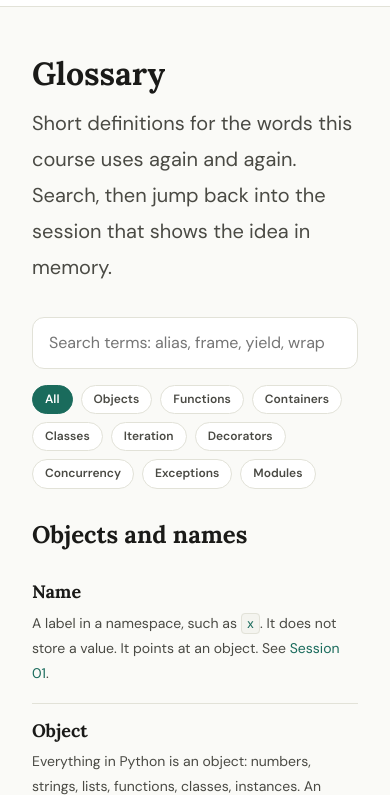
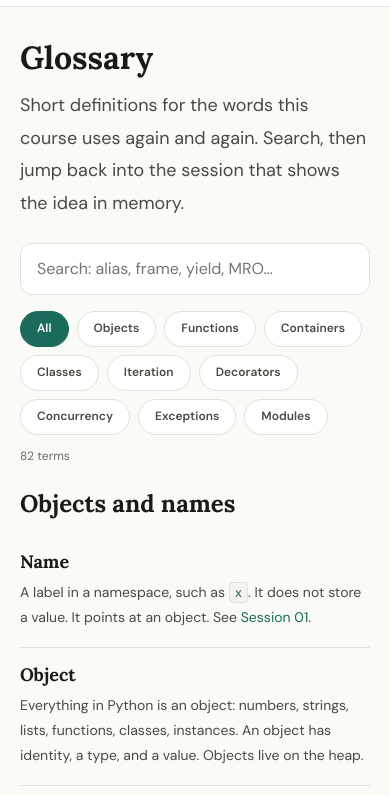
Before and after one commit to inboxpraveen/Py-Internals, a plain HTML site: page glossary.html in a window 390 px wide. Both pictures are taken after a click on the button "All". Shown: the part 49-844 px from the top of the page. Drawn offline with Linux system fonts and the light colour scheme.

Commit message:
Tidy the homepage and glossary on phones
Session cards put the number and status badge on one row so the description
gets the full width, the course path stays two columns instead of a screen
and a half of single cards, the eyebrow fits on one line, and the feature
strip uses plain icons instead of emoji. The GitHub button keeps a name when
its label is hidden.

The glossary search has a label, the topic filters are toggle buttons rather
than a half-built tablist, a count says how many terms match, and the page
uses the same side padding as the sessions on a phone.

```diff
--- a/glossary.html
+++ b/glossary.html
@@ -93,6 +93,17 @@
       background: var(--clr-accent);
       border-color: var(--clr-accent);
       color: white;
+    }
+    .glossary-count {
+      font-size: var(--fs-xs);
+      color: var(--clr-text-3);
+      margin: calc(var(--sp-5) * -1) 0 var(--sp-6);
+    }
+    .term { scroll-margin-top: 80px; }
+    @media (max-width: 640px) {
+      .glossary { padding: var(--sp-8) var(--sp-5) var(--sp-12); }
+      .glossary__lead { font-size: var(--fs-md); margin-bottom: var(--sp-6); }
+      .glossary-filter { min-height: 36px; padding: var(--sp-1) var(--sp-4); }
     }
     .footer {
       text-align: center;
@@ -743,6 +754,7 @@
   <div class="topbar__actions">
     <a href="index.html" class="btn btn--ghost btn--sm">All Sessions</a>
     <a href="https://github.com/inboxpraveen/Py-Internals" target="_blank" rel="noopener"
+       aria-label="Py Internals on GitHub"
        class="btn btn--secondary btn--sm" style="display:inline-flex;align-items:center;gap:6px;">
       <svg width="14" height="14" viewBox="0 0 16 16" fill="currentColor" aria-hidden="true">
         <path d="M8 0C3.58 0 0 3.58 0 8c0 3.54 2.29 6.53 5.47 7.59.4.07.55-.17.55-.38 0-.19-.01-.82-.01-1.49-2.01.37-2.53-.49-2.69-.94-.09-.23-.48-.94-.82-1.13-.28-.15-.68-.52-.01-.53.63-.01 1.08.58 1.23.82.72 1.21 1.87.87 2.33.66.07-.52.28-.87.51-1.07-1.78-.2-3.64-.89-3.64-3.95 0-.87.31-1.59.82-2.15-.08-.2-.36-1.02.08-2.12 0 0 .67-.21 2.2.82.64-.18 1.32-.27 2-.27.68 0 1.36.09 2 .27 1.53-1.04 2.2-.82 2.2-.82.44 1.1.16 1.92.08 2.12.51.56.82 1.27.82 2.15 0 3.07-1.87 3.75-3.65 3.95.29.25.54.73.54 1.48 0 1.07-.01 1.93-.01 2.2 0 .21.15.46.55.38A8.013 8.013 0 0016 8c0-4.42-3.58-8-8-8z"/>
@@ -758,19 +770,21 @@
     Short definitions for the words this course uses again and again.
     Search, then jump back into the session that shows the idea in memory.
   </p>
-  <input class="glossary__search" id="glossarySearch" type="search" placeholder="Search terms: alias, frame, yield, wrapper, MRO, traceback, import..." autocomplete="off" />
-  <div class="glossary-filters" id="glossaryFilters" role="tablist" aria-label="Filter by topic">
-    <button type="button" class="glossary-filter is-active" data-filter="all">All</button>
-    <button type="button" class="glossary-filter" data-filter="objects">Objects</button>
-    <button type="button" class="glossary-filter" data-filter="functions">Functions</button>
-    <button type="button" class="glossary-filter" data-filter="containers">Containers</button>
-    <button type="button" class="glossary-filter" data-filter="classes">Classes</button>
-    <button type="button" class="glossary-filter" data-filter="iteration">Iteration</button>
-    <button type="button" class="glossary-filter" data-filter="decorators">Decorators</button>
-    <button type="button" class="glossary-filter" data-filter="concurrency">Concurrency</button>
-    <button type="button" class="glossary-filter" data-filter="exceptions">Exceptions</button>
-    <button type="button" class="glossary-filter" data-filter="modules">Modules</button>
+  <label class="sr-only" for="glossarySearch">Search the glossary</label>
+  <input class="glossary__search" id="glossarySearch" type="search" placeholder="Search: alias, frame, yield, MRO..." autocomplete="off" />
+  <div class="glossary-filters" id="glossaryFilters" role="group" aria-label="Filter by topic">
+    <button type="button" class="glossary-filter is-active" data-filter="all" aria-pressed="true">All</button>
+    <button type="button" class="glossary-filter" data-filter="objects" aria-pressed="false">Objects</button>
+    <button type="button" class="glossary-filter" data-filter="functions" aria-pressed="false">Functions</button>
+    <button type="button" class="glossary-filter" data-filter="containers" aria-pressed="false">Containers</button>
+    <button type="button" class="glossary-filter" data-filter="classes" aria-pressed="false">Classes</button>
+    <button type="button" class="glossary-filter" data-filter="iteration" aria-pressed="false">Iteration</button>
+    <button type="button" class="glossary-filter" data-filter="decorators" aria-pressed="false">Decorators</button>
+    <button type="button" class="glossary-filter" data-filter="concurrency" aria-pressed="false">Concurrency</button>
+    <button type="button" class="glossary-filter" data-filter="exceptions" aria-pressed="false">Exceptions</button>
+    <button type="button" class="glossary-filter" data-filter="modules" aria-pressed="false">Modules</button>
   </div>
+  <p class="glossary-count" id="glossaryCount" role="status"></p>
   <p class="glossary-empty" id="glossaryEmpty">No terms match that search.</p>
 
   <section class="glossary-group" data-group="objects">
@@ -1147,6 +1161,7 @@
   const input = document.getElementById('glossarySearch');
   const terms = [...document.querySelectorAll('.term')];
   const empty = document.getElementById('glossaryEmpty');
+  const count = document.getElementById('glossaryCount');
   const filters = [...document.querySelectorAll('.glossary-filter')];
   let activeGroup = 'all';
 
@@ -1166,13 +1181,20 @@
       group.style.display = any ? '' : 'none';
     });
     empty.style.display = shown ? 'none' : 'block';
+    count.textContent = shown === terms.length
+      ? `${terms.length} terms`
+      : shown ? `Showing ${shown} of ${terms.length} terms` : '';
   }
 
   input.addEventListener('input', applyFilter);
+  applyFilter();
   filters.forEach((btn) => {
     btn.addEventListener('click', () => {
       activeGroup = btn.dataset.filter;
-      filters.forEach((b) => b.classList.toggle('is-active', b === btn));
+      filters.forEach((b) => {
+        b.classList.toggle('is-active', b === btn);
+        b.setAttribute('aria-pressed', String(b === btn));
+      });
       applyFilter();
     });
   });
```
Also changed, not shown: index.html (+29 -16 lines).
